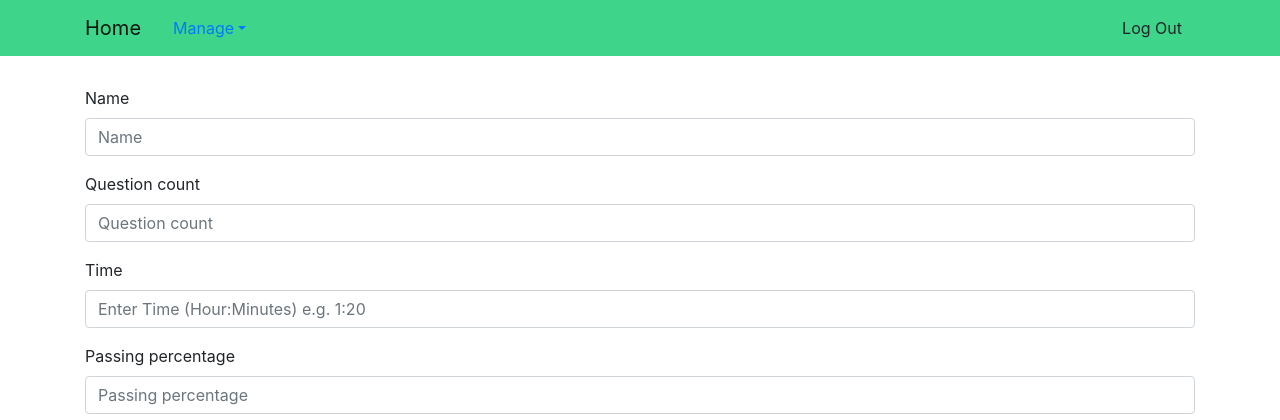
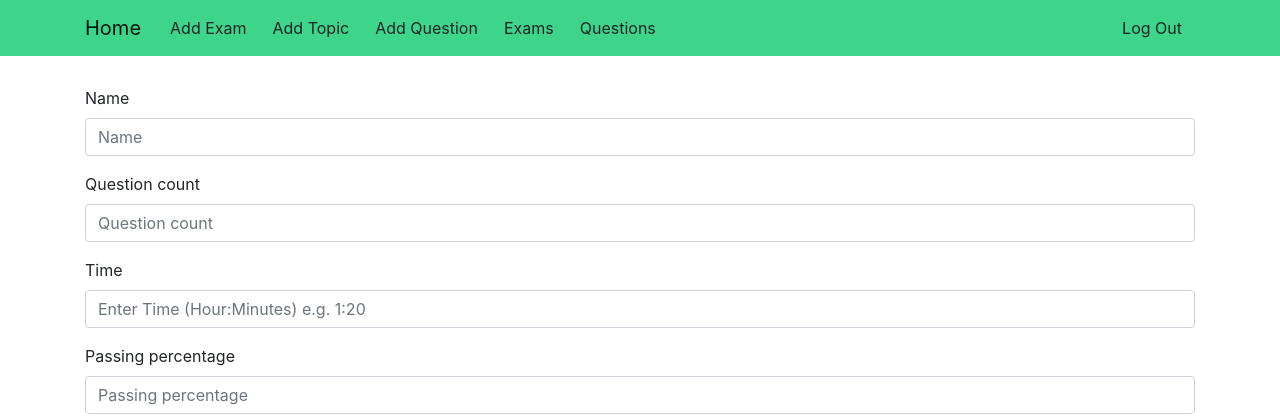
Before and after one commit to yogenns/yogenExamRepo, a Django app: page /exam/add/ in a window 1280 px wide. Shown: the top 420 px of the page. Run offline with Django 3.2, Linux system fonts and the light colour scheme; a user stored in the database is signed in; data comes from the database, SQL or seed files in the repository; some libraries are stand-ins or nearby versions.

Commit message:
Change Nav button positions

```diff
--- a/yogenExamTool/templates/base.html
+++ b/yogenExamTool/templates/base.html
@@ -24,21 +24,15 @@
             <div class="collapse navbar-collapse" id="navbarSupportedContent">
                 <ul class="nav nabar-nav mr-auto">
                     {% if user.is_authenticated %}
-                    <li class="nav-item dropdown">
-                        <a class="nav-link dropdown-toggle" role="button" data-toggle="dropdown" href="#">Manage</a>
-                        <div class="dropdown-menu" aria-labelledby="navbarDropdown">
-                            {% if user.is_superuser %}
-                            <a class="dropdown-item" href="{% url 'exam_app:create_exam' %}">Add Exam</a>
-                            <a class="dropdown-item" href="{% url 'exam_app:topic' %}">Add Topic</a>
-                            <a class="dropdown-item" href="{% url 'exam_app:create_question' %}">Add Question</a>
-                            <a class="dropdown-item" href="{% url 'exam_app:exams' %}">Exams</a>
-                            <a class="dropdown-item" href="{% url 'exam_app:questions' %}">Questions</a>
-                            {% else %}
-                            <a class="dropdown-item" href="#">Exams</a>
-                            <a class="dropdown-item" href="{% url 'exam_app:history' %}">History</a>
-                            {% endif %}
-                        </div>
-                    </li>
+                    {% if user.is_superuser %}
+                    <li><a class="btn btn-simple" href="{% url 'exam_app:create_exam' %}">Add Exam</a></li>
+                    <li><a class="btn btn-simple" href="{% url 'exam_app:topic' %}">Add Topic</a></li>
+                    <li><a class="btn btn-simple" href="{% url 'exam_app:create_question' %}">Add Question</a></li>
+                    <li><a class="btn btn-simple" href="{% url 'exam_app:exams' %}">Exams</a></li>
+                    <li><a class="btn btn-simple" href="{% url 'exam_app:questions' %}">Questions</a></li>
+                    {% else %}
+                    <li><a class="btn btn-simple" href="{% url 'exam_app:history' %}">History</a></li>
+                    {% endif %}
                     {% endif %}
                 </ul>
                 <ul class="nav nabar-nav navbar-right">
```
